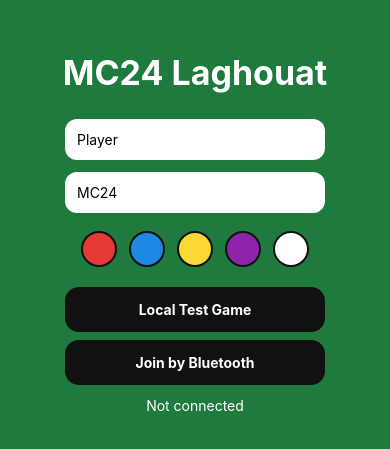
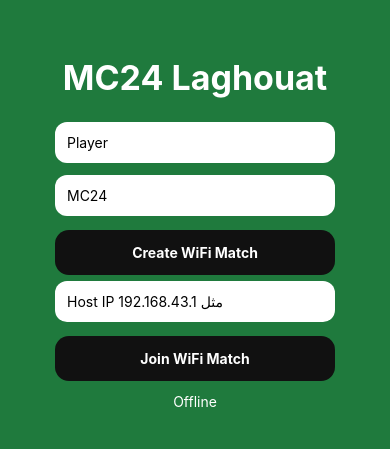
Before and after one commit to Agent199803/MC24-Laghouat2, a React Native app: screen / in a window 390 px wide. Shown: the part 189-638 px from the top of the page. Built offline with nearby package versions, Linux system fonts and the light colour scheme.

Commit message:
Update App.js

```diff
--- a/App.js
+++ b/App.js
@@ -1,84 +1,154 @@
-import React, { useState } from "react";
+import React, { useRef, useState } from "react";
 import {
   View,
   Text,
   StyleSheet,
   TouchableOpacity,
   TextInput,
-  ScrollView,
-  Alert,
-  PermissionsAndroid,
-  Platform
+  PanResponder,
+  Alert
 } from "react-native";
 
-import RNBluetoothClassic from "react-native-bluetooth-classic";
+import TcpSocket from "react-native-tcp-socket";
+
+const PORT = 2424;
 
 export default function App() {
   const [screen, setScreen] = useState("menu");
   const [playerName, setPlayerName] = useState("Player");
   const [teamName, setTeamName] = useState("MC24");
-  const [color, setColor] = useState("#e53935");
-  const [devices, setDevices] = useState([]);
-  const [status, setStatus] = useState("Not connected");
+  const [hostIp, setHostIp] = useState("");
+  const [status, setStatus] = useState("Offline");
 
-  async function requestBluetoothPermissions() {
-    if (Platform.OS !== "android") return true;
+  const [players, setPlayers] = useState({});
+  const [me, setMe] = useState({
+    id: String(Date.now()),
+    x: 120,
+    y: 220,
+    color: "#e53935"
+  });
 
+  const serverRef = useRef(null);
+  const clientsRef = useRef([]);
+  const socketRef = useRef(null);
+
+  function sendAll(data) {
+    const msg = JSON.stringify(data) + "\n";
+    clientsRef.current.forEach(s => {
+      try {
+        s.write(msg);
+      } catch {}
+    });
+  }
+
+  function startHost() {
     try {
-      const granted = await PermissionsAndroid.requestMultiple([
-        PermissionsAndroid.PERMISSIONS.BLUETOOTH_SCAN,
-        PermissionsAndroid.PERMISSIONS.BLUETOOTH_CONNECT,
-        PermissionsAndroid.PERMISSIONS.ACCESS_FINE_LOCATION
-      ]);
+      const server = TcpSocket.createServer(socket => {
+        clientsRef.current.push(socket);
 
-      return Object.values(granted).every(
-        value => value === PermissionsAndroid.RESULTS.GRANTED
-      );
+        socket.on("data", data => {
+          try {
+            const msg = JSON.parse(data.toString());
+            if (msg.type === "move") {
+              setPlayers(prev => ({
+                ...prev,
+                [msg.id]: msg.player
+              }));
+              sendAll(msg);
+            }
+          } catch {}
+        });
+
+        socket.on("close", () => {
+          clientsRef.current = clientsRef.current.filter(s => s !== socket);
+        });
+      });
+
+      server.listen({ port: PORT, host: "0.0.0.0" }, () => {
+        setStatus("Host started - port " + PORT);
+        setScreen("game");
+      });
+
+      serverRef.current = server;
     } catch (e) {
-      Alert.alert("Permission error", String(e));
-      return false;
+      Alert.alert("Host error", String(e));
     }
   }
 
-  async function loadDevices() {
-    const ok = await requestBluetoothPermissions();
-    if (!ok) {
-      Alert.alert("Bluetooth", "Permissions refused");
-      return;
-    }
+  function joinHost() {
+    try {
+      const socket = TcpSocket.createConnection(
+        { port: PORT, host: hostIp },
+        () => {
+          socketRef.current = socket;
+          setStatus("Connected to host");
+          setScreen("game");
+        }
+      );
 
-    try {
-      const enabled = await RNBluetoothClassic.isBluetoothEnabled();
+      socket.on("data", data => {
+        try {
+          const msg = JSON.parse(data.toString());
+          if (msg.type === "move") {
+            setPlayers(prev => ({
+              ...prev,
+              [msg.id]: msg.player
+            }));
+          }
+        } catch {}
+      });
 
-      if (!enabled) {
-        Alert.alert("Bluetooth", "Please enable Bluetooth");
-        return;
-      }
-
-      const paired = await RNBluetoothClassic.getBondedDevices();
-      setDevices(paired);
-      setScreen("devices");
+      socket.on("error", e => {
+        Alert.alert("Connection error", String(e));
+      });
     } catch (e) {
-      Alert.alert("Bluetooth error", String(e));
+      Alert.alert("Join error", String(e));
     }
   }
 
-  async function connectToDevice(device) {
-    try {
-      setStatus("Connecting...");
-      const connected = await device.connect();
-      if (connected) {
-        setStatus("Connected to " + device.name);
-        Alert.alert("Connected", device.name || device.address);
-        setScreen("game");
-      } else {
-        setStatus("Connection failed");
+  function sendMove(nextMe) {
+    const msg = {
+      type: "move",
+      id: nextMe.id,
+      player: {
+        ...nextMe,
+        name: playerName,
+        team: teamName
       }
-    } catch (e) {
-      setStatus("Connection error");
-      Alert.alert("Connect error", String(e));
+    };
+
+    if (socketRef.current) {
+      try {
+        socketRef.current.write(JSON.stringify(msg) + "\n");
+      } catch {}
     }
+
+    sendAll(msg);
   }
+
+  const last = useRef({ x: 120, y: 220 });
+
+  const panResponder = useRef(
+    PanResponder.create({
+      onStartShouldSetPanResponder: () => true,
+      onPanResponderMove: (_, g) => {
+        const next = {
+          ...me,
+          x: Math.max(10, Math.min(720, last.current.x + g.dx)),
+          y: Math.max(40, Math.min(420, last.current.y + g.dy))
+        };
+
+        setMe(next);
+        sendMove(next);
+      },
+      onPanResponderRelease: (_, g) => {
+        last.current = {
+          x: Math.max(10, Math.min(720, last.current.x + g.dx)),
+          y: Math.max(40, Math.min(420, last.current.y + g.dy))
+        };
+      }
+    })
+  ).current;
 
   if (screen === "menu") {
     return (
@@ -99,22 +169,19 @@ export default function App() {
           placeholder="Team name"
         />
 
-        <View style={styles.colors}>
-          {["#e53935", "#1e88e5", "#fdd835", "#8e24aa", "#ffffff"].map(c => (
-            <TouchableOpacity
-              key={c}
-              onPress={() => setColor(c)}
-              style={[styles.colorBtn, { backgroundColor: c }]}
-            />
-          ))}
-        </View>
-
-        <TouchableOpacity style={styles.button} onPress={() => setScreen("game")}>
-          <Text style={styles.buttonText}>Local Test Game</Text>
+        <TouchableOpacity style={styles.button} onPress={startHost}>
+          <Text style={styles.buttonText}>Create WiFi Match</Text>
         </TouchableOpacity>
 
-        <TouchableOpacity style={styles.button} onPress={loadDevices}>
-          <Text style={styles.buttonText}>Join by Bluetooth</Text>
+        <TextInput
+          style={styles.input}
+          value={hostIp}
+          onChangeText={setHostIp}
+          placeholder="Host IP مثل 192.168.43.1"
+        />
+
+        <TouchableOpacity style={styles.button} onPress={joinHost}>
+          <Text style={styles.buttonText}>Join WiFi Match</Text>
         </TouchableOpacity>
 
         <Text style={styles.status}>{status}</Text>
@@ -122,43 +189,35 @@ export default function App() {
     );
   }
 
-  if (screen === "devices") {
-    return (
-      <View style={styles.menu}>
-        <Text style={styles.title}>Bluetooth Devices</Text>
-
-        <ScrollView style={{ width: "80%" }}>
-          {devices.map((d, index) => (
-            <TouchableOpacity
-              key={index}
-              style={styles.device}
-              onPress={() => connectToDevice(d)}
-            >
-              <Text style={styles.deviceText}>{d.name || "Unknown device"}</Text>
-              <Text style={styles.deviceSub}>{d.address}</Text>
-            </TouchableOpacity>
-          ))}
-        </ScrollView>
-
-        <TouchableOpacity style={styles.button} onPress={() => setScreen("menu")}>
-          <Text style={styles.buttonText}>Back</Text>
-        </TouchableOpacity>
-      </View>
-    );
-  }
-
   return (
     <View style={styles.field}>
-      <Text style={styles.score}>{teamName} VS Guest</Text>
+      <Text style={styles.score}>{teamName} - WiFi Local</Text>
 
       <View style={styles.centerLine} />
       <View style={styles.centerCircle} />
-      <View style={styles.goalLeft} />
-      <View style={styles.goalRight} />
-
       <View style={styles.ball} />
 
-      <View style={[styles.player, { backgroundColor: color }]}>
+      {Object.values(players).map(p => (
+        <View
+          key={p.id}
+          style={[
+            styles.player,
+            { left: p.x, top: p.y, backgroundColor: p.color || "#1e88e5" }
+          ]}
+        >
+          <Text style={styles.playerText}>
+            {(p.name || "P").slice(0, 2).toUpperCase()}
+          </Text>
+        </View>
+      ))}
+
+      <View
+        {...panResponder.panHandlers}
+        style={[
+          styles.player,
+          { left: me.x, top: me.y, backgroundColor: me.color }
+        ]}
+      >
         <Text style={styles.playerText}>
           {playerName.slice(0, 2).toUpperCase()}
         </Text>
@@ -182,30 +241,18 @@ const styles = StyleSheet.create({
     color: "white",
     fontSize: 34,
     fontWeight: "bold",
-    marginBottom: 20
+    marginBottom: 18
   },
   input: {
-    width: 260,
+    width: 280,
     backgroundColor: "white",
     padding: 12,
     borderRadius: 12,
     marginVertical: 6
   },
-  colors: {
-    flexDirection: "row",
-    marginVertical: 12
-  },
-  colorBtn: {
-    width: 36,
-    height: 36,
-    borderRadius: 18,
-    borderWidth: 2,
-    borderColor: "#111",
-    marginHorizontal: 6
-  },
   button: {
+    width: 280,
     backgroundColor: "#111",
-    width: 260,
     padding: 14,
     borderRadius: 14,
     alignItems: "center",
@@ -218,19 +265,6 @@ const styles = StyleSheet.create({
   status: {
     color: "white",
     marginTop: 12
-  },
-  device: {
-    backgroundColor: "white",
-    padding: 14,
-    borderRadius: 12,
-    marginVertical: 6
-  },
-  deviceText: {
-    fontWeight: "bold",
-    fontSize: 16
-  },
-  deviceSub: {
-    color: "#555"
   },
   field: {
     flex: 1,
@@ -266,22 +300,6 @@ const styles = StyleSheet.create({
     borderWidth: 2,
     borderColor: "white"
   },
-  goalLeft: {
-    position: "absolute",
-    left: 0,
-    top: "38%",
-    width: 12,
-    height: 110,
-    backgroundColor: "white"
-  },
-  goalRight: {
-    position: "absolute",
-    right: 0,
-    top: "38%",
-    width: 12,
-    height: 110,
-    backgroundColor: "white"
-  },
   ball: {
     position: "absolute",
     left: "50%",
@@ -295,8 +313,6 @@ const styles = StyleSheet.create({
   },
   player: {
     position: "absolute",
-    left: 120,
-    top: 220,
     width: 48,
     height: 48,
     borderRadius: 24,
@@ -306,8 +322,8 @@ const styles = StyleSheet.create({
     justifyContent: "center"
   },
   playerText: {
-    fontWeight: "bold",
-    color: "#111"
+    color: "#111",
+    fontWeight: "bold"
   },
   backBtn: {
     position: "absolute",
```
